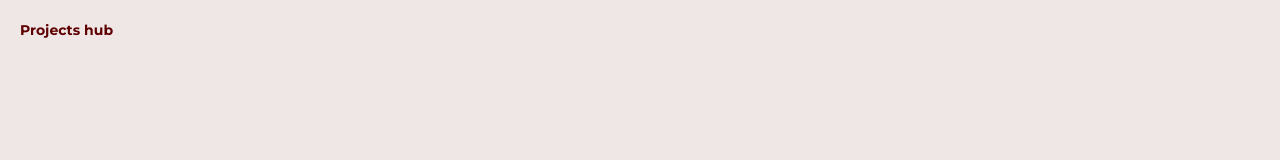
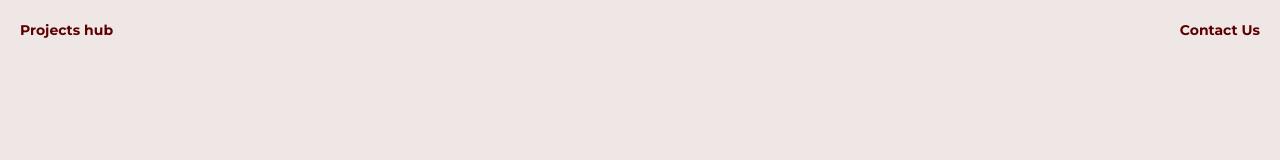
Before and after one commit to Ayush-Singh24/ProjectsHub, a Next.js app: page /components/Header in a window 1280 px wide. Shown: the top 160 px of the page. Built offline with nearby package versions, Linux system fonts and the light colour scheme.

Commit message:
contact us button added in Header Component

```diff
--- a/src/pages/components/Header.tsx
+++ b/src/pages/components/Header.tsx
@@ -1,7 +1,27 @@
 export default function Header() {
+  const bottomScrollPosition: ScrollToOptions = {
+    top: 100,
+    left: 0,
+    behavior: "smooth",
+  };
+
+  const goToBottom = (event: React.MouseEvent<HTMLElement>) => {
+    console.log(event.target);
+    // window.scrollTo(bottomScrollPosition);
+  };
+
   return (
-    <div className="p-5 max-w-[1550px] w-full fixed mx-auto bg-gray-50">
-      <h2 className="font-montserrat font-bold text-sm">Projects hub</h2>
+    <div className="relative max-w-[1550px] w-full mx-auto">
+      <div className="p-5 max-w-[1550px] w-full fixed bg-gray-50 flex justify-between">
+        <h2 className="font-montserrat font-bold text-sm">Projects hub</h2>
+        <button
+          className="relative font-montserrat font-bold text-sm before:content-[''] before:h-1 before:absolute before:top-full before:left-0 before:w-0
+          before:-z-10 before:transition-all before:bg-gray-500 before:rounded hover:before:w-full"
+          onClick={goToBottom}
+        >
+          Contact Us
+        </button>
+      </div>
     </div>
   );
 }
```
